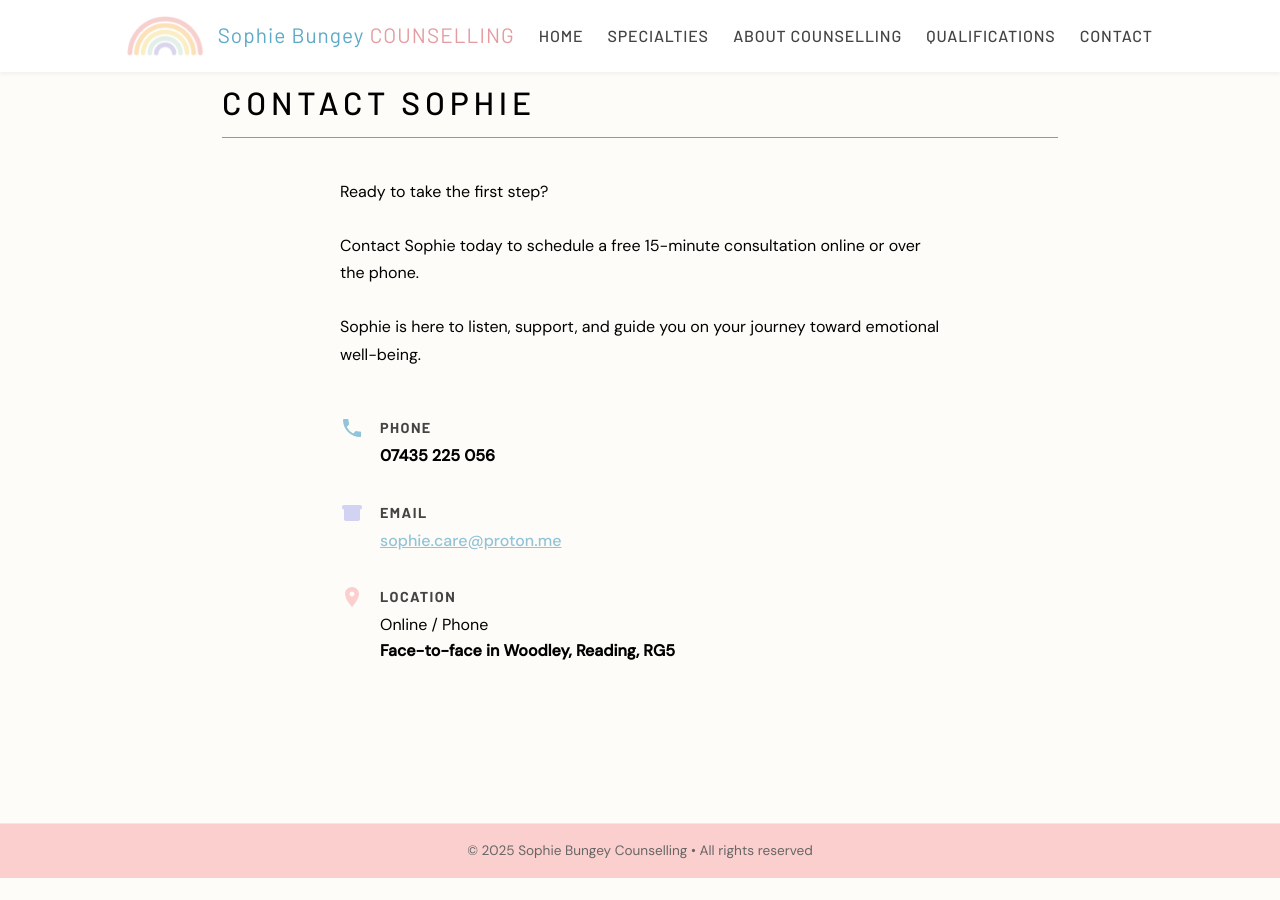
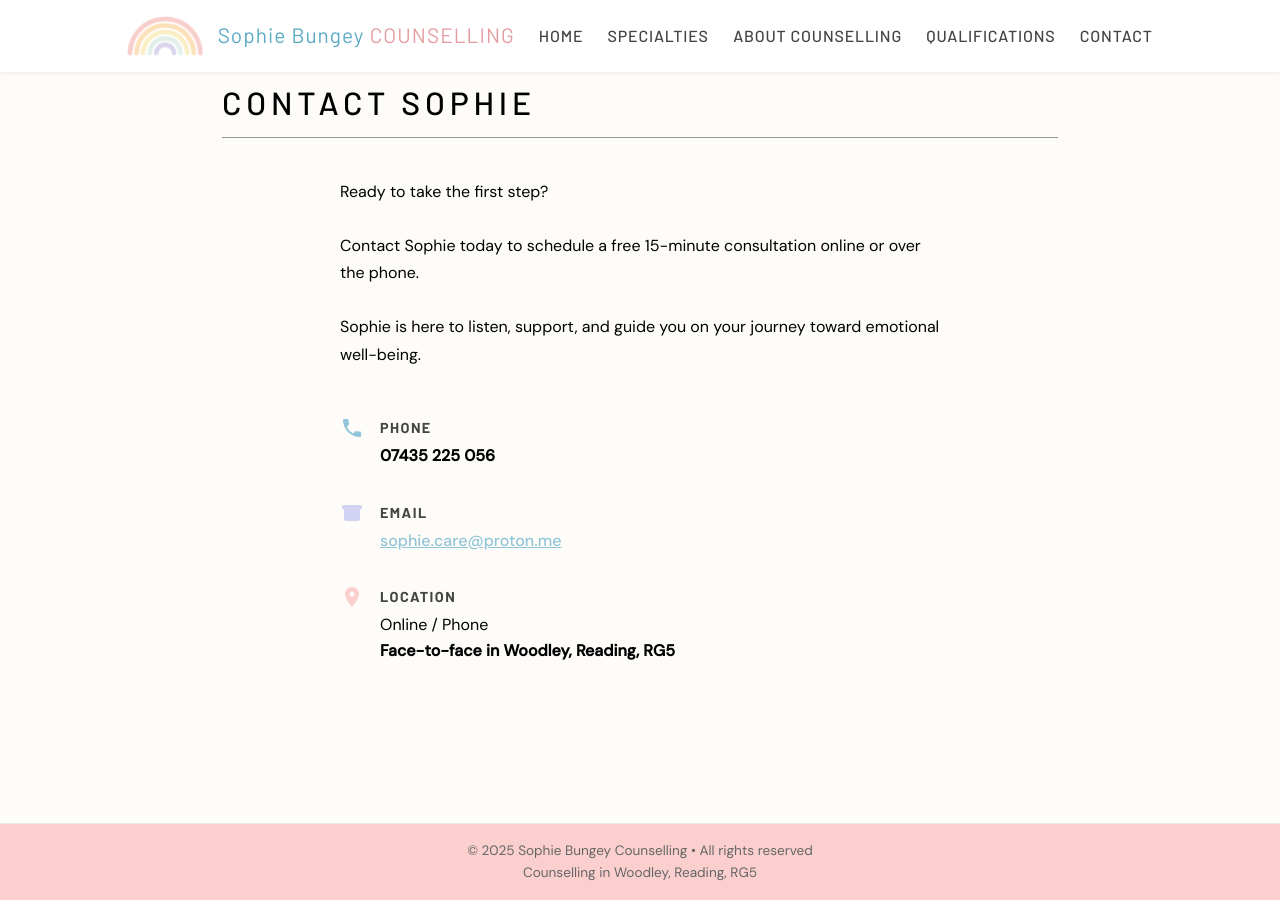
Before and after one commit to Sophie-Care/sophie-care.github.io, a Jekyll site: the page index.html, which Jekyll copies as it is, in a window 1280 px wide and 900 px high, scrolled down 4090 px. Built offline with Jekyll 4.4.1, drawn with Linux system fonts in a browser that asks for light colours; before the commit the page ends 4968 px from its top, so only the background shows below that.

```diff
--- a/index.html
+++ b/index.html
@@ -677,6 +677,7 @@
 
 <footer style="background: #facfcd; padding: 1rem 0; text-align: center; font-size: 0.85rem; color: #666; border-top: 1px solid #eaeaea;">
   <p>&copy; 2025 Sophie Bungey Counselling • All rights reserved</p>
+  <p>Counselling in Woodley, Reading, RG5</p>
 </footer>
 
 
```
